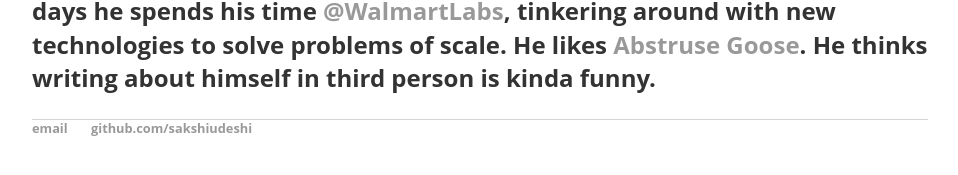
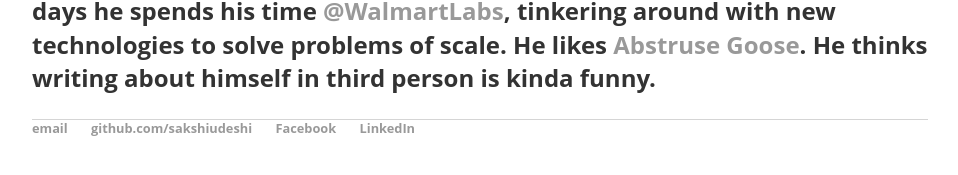
Before and after one commit to sakshiudeshi/sakshiudeshi.github.io, a Jekyll site: the page built from about/index.html, in a window 1280 px wide. Shown: the part 224-399 px from the top of the page, without its empty margins (160-1118 px from the left). Built offline with Jekyll 4.4.1, drawn with Linux system fonts in a browser that asks for light colours.

Commit message:
Links lol 1

```diff
--- a/_layouts/default.html
+++ b/_layouts/default.html
@@ -27,6 +27,8 @@
    <ul>
    <li><a href="mailto:sakshiudeshi@gmail.com">email</a></li>
    <li><a href="https://github.com/sakshiudeshi">github.com/sakshiudeshi</a></li>
+   <li><a href="https://www.facebook.com/sakshiudeshi">Facebook</a></li>
+   <li><a href="https://www.linkedin.com/in/sakshi-udeshi-55334857?trk=hp-identity-name">LinkedIn</a></li>
    </ul>
   </footer>
   </body>
--- a/index.html
+++ b/index.html
@@ -7,9 +7,8 @@ title: Sakshi Udeshi
 			<h1>Hi there, I'm Sakshi Udeshi!</h1>
 			<p>It seems that this website is under construction. <!-- <em>A Touch of Evil</em>. Don't trust me. <a href="/about">Read more about my life...</a> --></p>
 
-			<ul class="contacts">
+			<!-- <ul class="contacts">
 				<li><a href="https://www.facebook.com/sakshiudeshi">Facebook</a></li>
 				<li><a href="https://www.linkedin.com/in/sakshi-udeshi-55334857?trk=hp-identity-name">LinkedIn</a></li>
-				<li><a href="https://www.youtube.com/watch?v=dQw4w9WgXcQ">Alien Federation of Earth profile</a></li>
-				</ul>
+			</ul> -->
 		</div>
```
